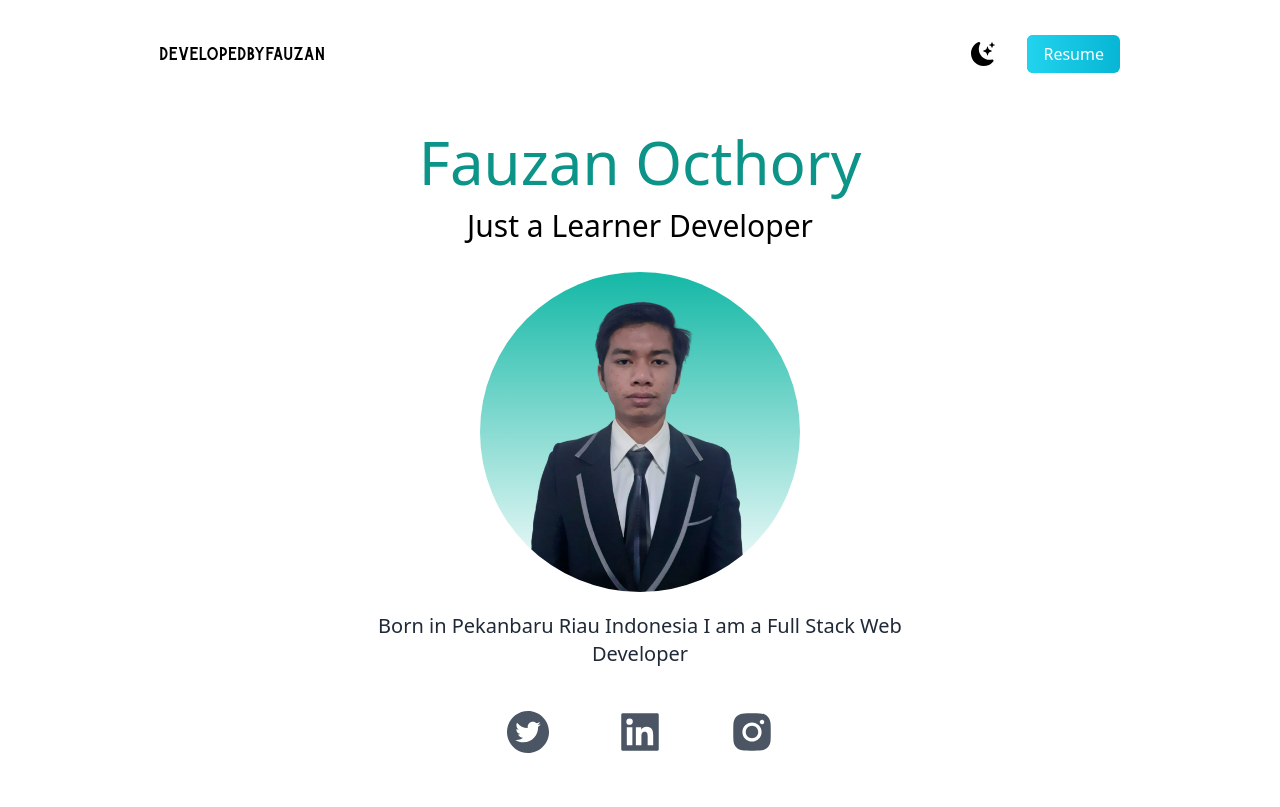
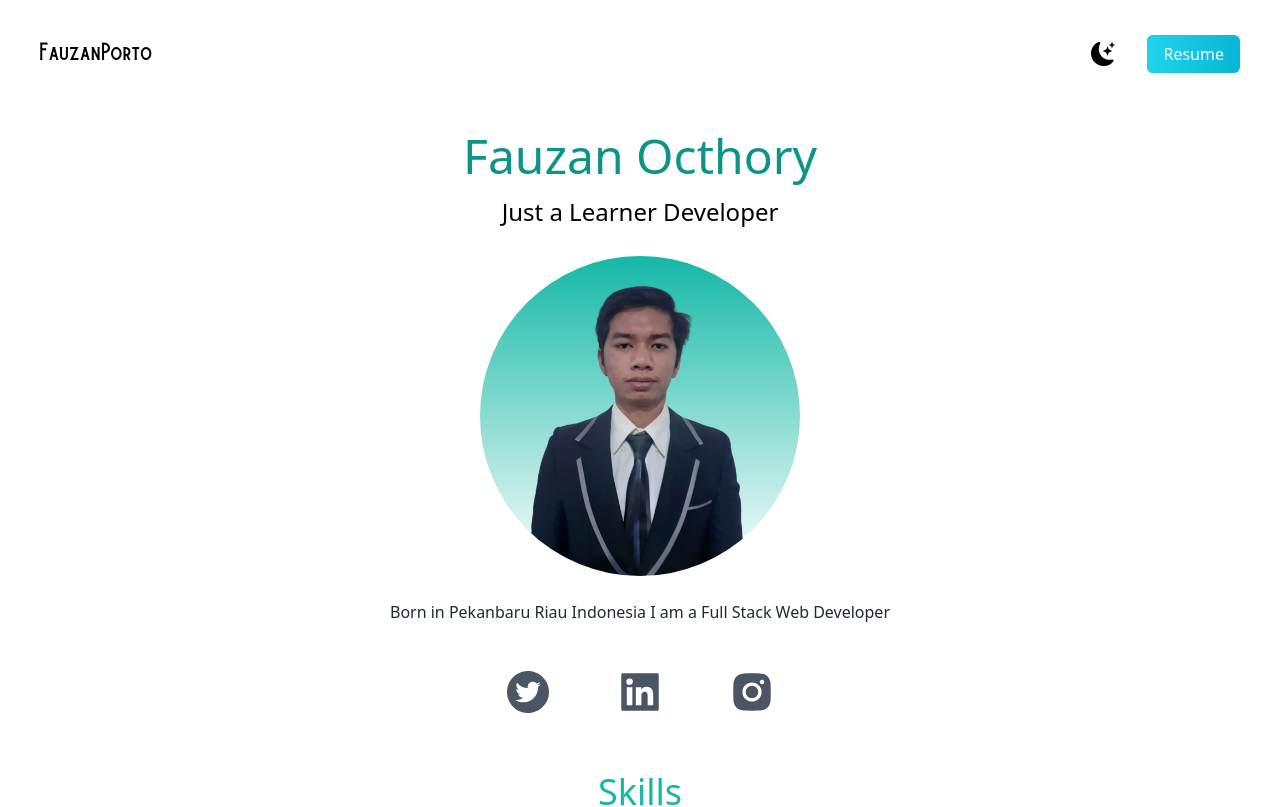
Before and after one commit to fauzanocthory/react-portofolio, a Next.js app: page / in a window 1280 px wide. Shown: the top 807 px of the page. Built offline with nearby package versions, Linux system fonts and the light colour scheme.

Commit message:
final paling serius

```diff
--- a/pages/index.tsx
+++ b/pages/index.tsx
@@ -43,26 +43,26 @@ export default function Home() {
         <meta name='description' content='Generated By creation' />
         <link rel="icon" href="/favicon.ico" />
       </Head>
-      <main className="bg-white px-10 md:px-20 lg:px-40 dark:bg-gray-900">
+      <main className="bg-white px-10 dark:bg-gray-900">
         <section className="">
           <nav className="py-10 mb-2 flex justify-between">
-            <h1 className="dark:text-gray-200 text-xl font-burtons">developedbyfauzan</h1>
-            <ul className="flex items-center max-[320px]:flex-col-reverse max-[550px]:flex-col-reverse max-[320px]:gap-6">
+            <h1 className="dark:text-gray-200 text-xl font-burtons">FauzanPorto</h1>
+            <ul className="flex items-center">
               <li>
-                <BsFillMoonStarsFill onClick={() => setDarkMode(!darkMode)} className="cursor-pointer text-2xl dark:text-gray-200" />
+                <BsFillMoonStarsFill onClick={() => setDarkMode(!darkMode)} className="cursor-pointer text-2xl dark:text-gray-200 sm:ml-4" />
               </li>
               <li>
-                <a className="bg-gradient-to-r from-cyan-400 to bg-cyan-500 text-white px-4 py-2 rounded-md ml-8 max-[320px]:ml-4" href="#">Resume</a>
+                <a className="bg-gradient-to-r from-cyan-400 to bg-cyan-500 text-white px-4 py-2 rounded-md ml-8 sm:ml-2" href="#">Resume</a>
               </li>
             </ul>
           </nav>
           <div className="text-center p-2">
             <h2 className="text-5xl py-2 text-teal-600 font-medium md:text-6xl">Fauzan Octhory</h2>
             <h3 className="dark:text-gray-200 text-2xl py-2 md:text-3xl">Just a Learner Developer</h3>
-            <div className="relative mx-auto bg-gradient-to-b from-teal-500 rounded-full w-80 h-80 mt-5 overflow-hidden max-[320px]:h-40 max-[320px]:w-40">
+            <div className="relative mx-auto bg-gradient-to-b from-teal-500 rounded-full overflow-hidden w-80 h-80 mt-5 md:w-60 md:h-60">
               <Image src={fauzan} className="px-10" alt="fauzan" fill style={{objectFit: "cover"}}/>
             </div>
-            <p className="dark:text-gray-200 text-md py-5 leading-8 text-gray-800 md:text-xl max-w-xl mx-auto">
+            <p className="dark:text-gray-200 text-md py-5 leading-8 text-gray-800">
               Born in Pekanbaru Riau Indonesia I am a Full Stack Web Developer
             </p>
           </div>
--- a/tailwind.config.js
+++ b/tailwind.config.js
@@ -17,6 +17,22 @@ module.exports = {
         burtons: 'burtons',
       },
     },
+    screens: {
+      'sxl': {'max': '1535px'},
+      // => @media (max-width: 1535px) { ... }
+
+      'sxl': {'max': '1279px'},
+      // => @media (max-width: 1279px) { ... }
+
+      'slg': {'max': '1023px'},
+      // => @media (max-width: 1023px) { ... }
+
+      'md': {'max': '376px'},
+      // => @media (max-width: 767px) { ... }
+
+      'sm': {'max': '321px'},
+      // => @media (max-width: 639px) { ... }
+    },
   },
   plugins: [],
 }
```
